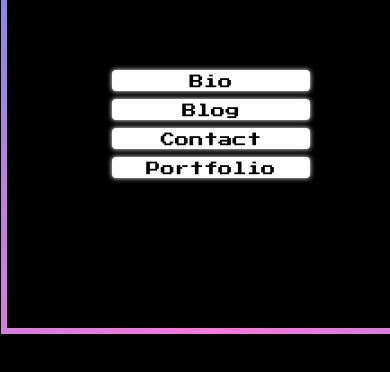
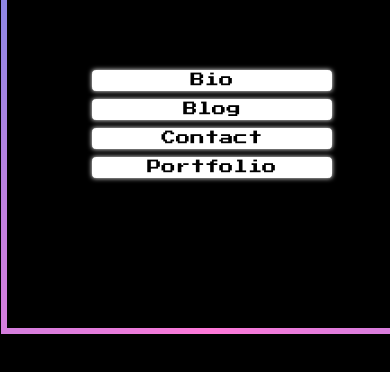
Before and after one commit to andrw-r/andrw-r.github.io, a plain HTML site: page index.html in a window 390 px wide. Shown: the part 298-670 px from the top of the page. Drawn offline with nearby package versions, Linux system fonts and the light colour scheme.

Commit message:
Adjusted padding and margin of buttons for mobile.

```diff
--- a/style.css
+++ b/style.css
@@ -160,15 +160,12 @@ body {
   }
 
   .btn-light {
-    margin: 1% 25%;
-    /* Make the button's text always fit in the button regardless of the screen size */
+    margin: 1% 20%;
     width: 50%;
-    height: 2.5vh;
-
     padding-bottom: 1.5%;
-    padding-top: 2.5%;
-    padding-left: 1%;
-    padding-right: 1%;
+    padding-top: 1.5%;
+    padding-left: 30%;
+    padding-right: 30%;
     display: flex;
     justify-content: center;
     align-items: center;
```
